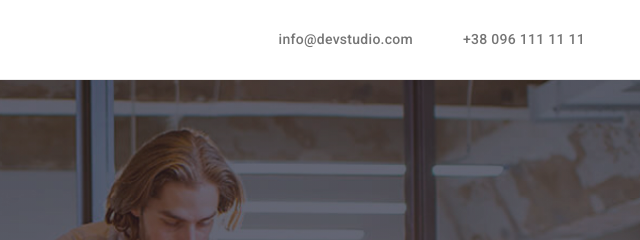
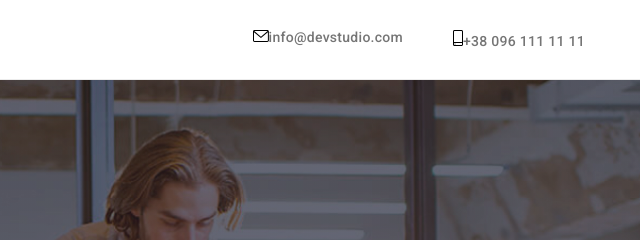
Before and after one commit to METR0109/goit-markup-hw-04, a plain HTML site: page index.html in a window 1280 px wide. Shown: the top 240 px of the page, 640-1280 px from the left. Drawn offline with nearby package versions, Linux system fonts and the light colour scheme.

Commit message:
Update index.html

```diff
--- a/index.html
+++ b/index.html
@@ -40,9 +40,13 @@
         </nav>
         <ul class="contact-list list">
           <li class="contact list-item" lang="en">
-            <a href="#" class="link">info@devstudio.com</a>
+            <a href="#" class="link"><a href="#" class="link"><svg class="mail-svg" width="16" height="12">
+              <use href="./images/icons.svg#icon-mail"></use>
+            </svg>info@devstudio.com</a>
           </li>
-          <li class="contact list-item"><a href="#" class="link">+38 096 111 11 11</a></li>
+          <li class="contact list-item"><a href="#" class="link"><svg class="mail-svg" width="10" height="16">
+            <use href="./images/icons.svg#icon-phone"></use>
+          </svg>+38 096 111 11 11</a></li>
         </ul>
       </div>
     </header>
@@ -116,6 +120,7 @@
               <div class="team-card">
                 <h3 class="team-item title">Ігор Дем'яненко</h3>
                 <p lang="en" class="team-item text">Product Designer</p>
+                ul.socials.list>li.socials-item*4>a.socials-link.link>svg.soc-team-svg>
               </div>
             </li>
             <li class="team-item">
```
